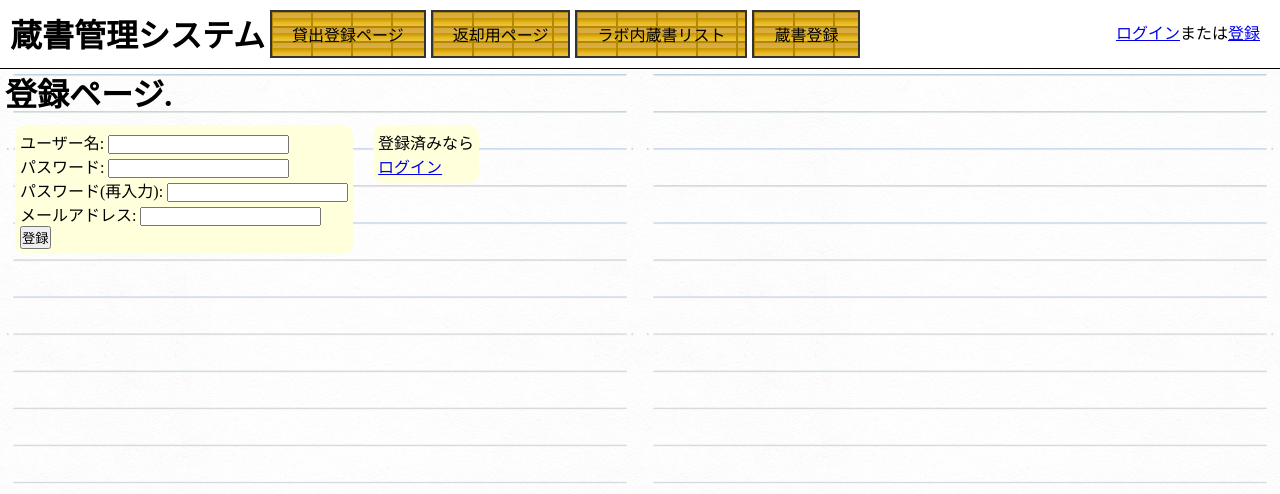
After one commit to isso0424/zosyo, a Django app: page /registration/signup/ in a window 1280 px wide. The commit adds this page. Shown: the top 494 px of the page. Run offline with Django 3.2, Linux system fonts and the light colour scheme.

Commit message:
add account

```diff
--- a/registration/form.py
+++ b/registration/form.py
@@ -1,4 +1,49 @@
 from django import forms
+from django.contrib.auth.models import User
+
+
+class LoginForm(forms.Form):
+    username = forms.CharField(widget=forms.TextInput, label="ユーザー名")
+    password = forms.CharField(widget=forms.PasswordInput, label="パスワード")
+
+
+class SignUpForm(forms.Form):
+    username = forms.CharField(widget=forms.TextInput, label="ユーザー名")
+    enter_password = forms.CharField(widget=forms.PasswordInput, label="パスワード")
+    retype_password = forms.CharField(widget=forms.PasswordInput, label="パスワード(再入力)")
+    email = forms.EmailField(label="メールアドレス")
+
+    def clean_username(self):
+        username = self.cleaned_data.get('username')
+        if User.objects.filter(username=username).exists():
+            raise forms.ValidationError('そのユーザー名は既に使用されています')
+        return username
+
+    def clean_enter_password(self):
+        password = self.cleaned_data.get('enter_password')
+        if len(password) < 5:
+            raise forms.ValidationError('パスワードは5文字以上です')
+        return password
+
+    def e_mail(self):
+        e_mail = self.cleaned_data.get('email')
+        if User.objects.filter(email=e_mail).exists():
+            raise forms.ValidationError('そのメールアドレスは既に使用されています')
+
+    def clean(self):
+        super(SignUpForm, self).clean()
+        password = self.cleaned_data.get('enter_password')
+        retyped = self.cleaned_data.get('retype_password')
+        if password and retyped and (password != retyped):
+            self.add_error('retype_password', 'パスワードが一致しませんでした')
+
+    def save(self):
+        username = self.cleaned_data.get('username')
+        password = self.cleaned_data.get('enter_password')
+        e_mail = self.cleaned_data.get('email')
+        new_user = User.objects.create_user(username=username, email=e_mail)
+        new_user.set_password(password)
+        new_user.save()
 
 
 # formをまとめてあるファイル
@@ -6,23 +51,6 @@ from django import forms
 class RegistFrom(forms.Form):
     # メアド用のform
     # charfieldは文字列を受け取るって意味
-    mail = forms.CharField(
-        # formについてるコメント
-        label="メールアドレスを入力",
-        # formが必須かどうか
-        required=True,
-        # テキストボックス
-        widget=forms.TextInput(),
-        # 最大の長さ
-        max_length=100
-    )
-    # 1度説明したら割愛
-    user = forms.CharField(
-        label="名前を入力",
-        required=True,
-        widget=forms.TextInput(),
-        max_length=20
-    )
     book = forms.CharField(
         label='借りる本の名前',
         required=True,
--- a/registration/templates/base.html
+++ b/registration/templates/base.html
@@ -13,12 +13,19 @@
 <body>
 <!--こっからいつもの-->
     <header id = header>
-    <h1><a id = "title" href="home" style="color:#000;text-decoration:none">蔵書管理システム</a></h1>
+    <h1><a id = "title" href="/registration/home" style="color:#000;text-decoration:none">蔵書管理システム</a></h1>
     <ul>
     <li><a href="/registration/regist" style="color:#000;text-decoration:none" class = "menu">貸出登録ページ</a></li>
     <li><a href="/registration/retur" class="menu" style="color:#000;text-decoration:none">返却用ページ</a></li>
-    <li><a href="/registration/book_list" class="menu" style="color:#000;text-decoration:none">蔵書リスト</a></li>
-    <li><a href="/registration/touroku" class="menu" style="color:#000;text-decoration:none">蔵書登録</a></li></ul></header>
+    <li><a href="/registration/book_list" class="menu" style="color:#000;text-decoration:none">ラボ内蔵書リスト</a></li>
+    <li><a href="/registration/touroku" class="menu" style="color:#000;text-decoration:none">蔵書登録</a></li></ul>
+        {% if not request.user.is_authenticated %}
+        <div style="float:right !important;padding:10px;"><a href="/registration/login">ログイン</a><a>または</a><a href="/registration/signup">登録</a></div>
+    {% else %}
+        <a  style="float:right !important;padding:10px;color:#000;text-decoration:none;" href="/registration/logout"><img style="width:20px; height:20px;" src="{% static 'pictures/logout.png' %}"></img>ログアウト</a>
+    <p style="float:right !important;padding:10px;">ようこそ{{user}}さん</p>
+    {% endif %}
+        </header>
     <div class = "conteiner" id = conteiner>
         <!--この下をページごとに変化させるためにblock contentを使う contentにコンテンツを入れる-->
     {% block content %}
--- /dev/null
+++ b/registration/templates/regist/non_login.html
@@ -0,0 +1,6 @@
+{% extends "base.html" %}
+
+{% block content %}
+<h1>蔵書管理システムを使うにはログインしてください</h1>
+<h3><a href="/registration/home">ホームに戻る</a></h3>
+{% endblock %}
--- /dev/null
+++ b/registration/templates/regist/signup.html
@@ -0,0 +1,11 @@
+{% extends "base.html" %}
+{% block content %}
+<h1>登録ページ.</h1>
+<form action="" method="post" class="form">
+{% csrf_token %}
+{{ form.as_p }}
+<input type="submit" value="登録">
+</form><div class="form">
+<p>登録済みなら</p>
+    <p><a href= "{% url 'regist:login' %}">ログイン</a></p></div>
+{% endblock content %}
--- a/registration/urls.py
+++ b/registration/urls.py
@@ -1,5 +1,7 @@
 from django.conf.urls import url
+from django.urls import path
 from . import views
+from django.contrib.auth import views as auth_views
 # アプリ名を定義
 app_name = "regist"
 # urlの定義
@@ -15,5 +17,8 @@ urlpatterns = (
     # 蔵書登録ページのurl
     url(r'^touroku', views.touroku, name='touroku'),
     # 予約確認ページのurl
-    url(r'^reservation', views.reservation, name='reservation')
+    url(r'^reservation', views.reservation, name='reservation'),
+    url('signup/', views.signup, name='signup'),
+    path('login/', auth_views.LoginView.as_view(template_name='regist/login.html'), name='login'),
+    path('logout/', auth_views.LogoutView.as_view(), name='logout'),
 )
--- a/registration/views.py
+++ b/registration/views.py
@@ -1,7 +1,10 @@
-from django.shortcuts import render, redirect
-from .form import RegistFrom, ReturForm, Who_want, TourokuForm, Book_searchForm
+from django.shortcuts import render, redirect, HttpResponseRedirect
+from .form import RegistFrom, ReturForm, Who_want, TourokuForm, Book_searchForm, SignUpForm, LoginForm
 from .models import Registration, Reservation, Search
 from django.utils import timezone
+from django.contrib.auth import authenticate, login, logout
+from django import http
+from django.contrib import messages
 
 
 # Create your views here.
@@ -13,6 +16,13 @@ from django.utils import timezone
 ########################################################
 # 貸出登録ページのコントローラー
 def index(request):
+    if request.user.is_authenticated:
+        username = str(request.user)
+    else:
+        return render(request, 'regist/non_login.html', {
+            'messages': Registration.objects.filter(status="貸出中"),
+            'next': Registration.objects.exclude(who_want='なし'),
+            'user': None})
     # 予約用のデータベースに値が残ってたら全部消す
     if Reservation.objects.all().exists():
         Reservation.objects.all().delete()
@@ -30,8 +40,8 @@ def index(request):
         regist.day = str(day).split(' ')[0]
         # book,user,mailはformに入力されている内容をform.cleaned_data.get('formの名前')で取得
         regist.book = form.cleaned_data.get('book')
-        regist.user = form.cleaned_data.get('user')
-        regist.mail = form.cleaned_data.get('mail')
+        regist.user = username
+        regist.mail = request.user.email
         # 下２つはリセット用
         regist.status = "貸出中"
         # 入力された本のタイトルがデータベースにあり、借りられていないか判定
@@ -50,7 +60,7 @@ def index(request):
                     return redirect('regist:regist')
                 # 別な人が借りようとしたらｶﾘﾚﾅｲﾖ-ってことを出力
                 else:
-                    d = {'form': form, 'error_reseva': True, 'form2': form2}
+                    d = {'form': form, 'error_reseva': True, 'form2': form2, 'user': username}
             # 予約されてなければそのまま借りる
             else:
                 regist.who_want = 'なし'
@@ -68,10 +78,10 @@ def index(request):
             return redirect('regist:reservation')
         # 予約されてるならそのことを出力
         elif Registration.objects.filter(book=regist.book, status='貸出中').exists():
-            d = {'form': form, 'error_resrva': True, 'form2': form2}
+            d = {'form': form, 'error_resrva': True, 'form2': form2, 'user': username}
         # ここまで来たら本がないってエラー出す
         else:
-            d = {'form': form, 'error': True, 'form2': form2}
+            d = {'form': form, 'error': True, 'form2': form2, 'user': username}
     # 検索用フォームに値が入力されているかを判定
     elif form2.is_valid():
         # 入力された本を.cleaned_data.get('books_search')してbooks_searchに挿入
@@ -137,28 +147,43 @@ def index(request):
                 ok = False
         if ok:
             # searchにTrueを送り、htmlのif文に利用,search_resultにすべての検索結果をぶち込む
-            d = {'form': form, 'form2': form2, 'search': True, 'search_result': Search.objects.all()}
+            d = {'form': form, 'form2': form2, 'search': True, 'search_result': Search.objects.all(), 'user': username}
         # 検索ワードに対応するものがなければその旨をsearch_errorでhtmlに反映
         else:
-            d = {'form': form, 'form2': form2, 'search_error': True}
+            d = {'form': form, 'form2': form2, 'search_error': True, 'user': username}
     # ページ読み込み時に表示するもの
     else:
-        d = {'form': form, 'form2': form2}
+        d = {'form': form, 'form2': form2, 'user': username}
     # htmlにdをぶちこんでhtmlを操作
     return render(request, 'regist/regist.html', d)
 
 
 # トップページのコントローラー
 def home(request):
+    if request.user.is_authenticated:
+        username = str(request.user)
+        print(request.user.email)
+    else:
+        return render(request, 'regist/home.html', {
+            'messages': Registration.objects.filter(status="貸出中"),
+            'next': Registration.objects.exclude(who_want='なし'),
+            'user': None})
     # 'messages'に貸出中の本を,'next'に予約されている本の一覧を表示
     d = {'messages': Registration.objects.filter(status="貸出中"),
-         'next': Registration.objects.exclude(who_want='なし')}
+         'next': Registration.objects.exclude(who_want='なし'),
+         'user': username}
     # indexといっしょ
     return render(request, 'regist/home.html', d)
 
 
 # 返却ページのコントローラ－
 def retur(request):
+    if request.user.is_authenticated:
+        username = str(request.user)
+    else:
+        return render(request, 'regist/non_login.html', {'messages': Registration.objects.filter(status="貸出中"),
+         'next': Registration.objects.exclude(who_want='なし'),
+         'user': None})
     # formは返却用のReturFormを使用
     form = ReturForm(request.POST or None)
     # formに値が入力されていたらTrue
@@ -182,7 +207,8 @@ def retur(request):
                 Registration.objects.filter(book=regist.book).delete()
                 # データベースの作り直し
                 Registration.objects.create(book=regist.book, user=regist.user, day=regist.day,
-                                            status=regist.status, mail=regist.mail, who_want=regist.who_want['who_want'])
+                                            status=regist.status, mail=regist.mail,
+                                            who_want=regist.who_want['who_want'])
             # 予約されてない場合の操作
             else:
                 # その本のデータベースの削除
@@ -193,23 +219,36 @@ def retur(request):
             # どっちにせよ返却したあとリダイレクトしてフォームをリセット
             return redirect('regist:retur')
         else:
-            d = {'form': form, 'error': True}
+            d = {'form': form, 'error': True, "user": username, 'borrow': True}
+    elif Registration.objects.filter(user=username).exists():
+        d = {'form': form, 'user': username, 'borrow': True,
+             'borrowing': Registration.objects.filter(user=username)}
     else:
-        d = {'form': form}
+        d = {'form': form, "user": username}
     # おまじない
     return render(request, 'regist/retur.html', d)
 
 
 # 蔵書一覧の関数
 def book_list(request):
+    if request.user.is_authenticated:
+        username = str(request.user)
     # ラボ内にある本をIn_labとしてhtmlで使用
-    d = {'In_lab': Registration.objects.filter(status="ラボ内")}
+        d = {'In_lab': Registration.objects.filter(status="ラボ内"), "user": username}
+    else:
+        d = {'In_lab': Registration.objects.filter(status="ラボ内")}
     # おまじない
     return render(request, 'regist/book_list.html', d)
 
 
 # 蔵書登録ページ
 def touroku(request):
+    if request.user.is_authenticated:
+        username = str(request.user)
+    else:
+        return render(request, 'regist/non_login.html', {'messages': Registration.objects.filter(status="貸出中"),
+         'next': Registration.objects.exclude(who_want='なし'),
+         'user': None})
     # formは登録用のTourokuFormを使用
     form = TourokuForm(request.POST or None)
     # フォームが埋まってるときにsubmitされたらTrue
@@ -232,14 +271,20 @@ def touroku(request):
             )
             return redirect('regist:touroku')
         else:
-            d = {'form': form, 'error': True}
+            d = {'form': form, 'error': True, "user": username}
     else:
-        d = {'form': form}
+        d = {'form': form, "user": username}
     return render(request, 'regist/touroku.html', d)
 
 
 # 予約催促用
 def reservation(request):
+    if request.user.is_authenticated:
+        username = str(request.user)
+    else:
+        return render(request, 'regist/non_login.html', {'messages': Registration.objects.filter(status="貸出中"),
+         'next': Registration.objects.exclude(who_want='なし'),
+         'user': None})
     # formは予約ページのフォームのWho_wantを使用
     form = Who_want(request.POST or None)
     # indexの予約の分岐でぶち込まれたユーザー名と予約する本を変数にぶち込む
@@ -274,6 +319,19 @@ def reservation(request):
     # dに予約する本とformをぶちこむ
     d = {'reser_book': wt,
          'form': form,
+         "user": username
          }
     # おまじない
     return render(request, 'regist/reservation.html', d)
+
+
+def signup(request):
+    if request.method == 'POST':
+        form = SignUpForm(request.POST)
+        if form.is_valid():
+            form.save()
+            return redirect('regist:home')
+    else:
+        form = SignUpForm()
+    context = {'form': form}
+    return render(request, 'regist/signup.html', context)
--- a/zosyo/settings.py
+++ b/zosyo/settings.py
@@ -114,7 +114,9 @@ USE_L10N = True
 
 USE_TZ = True
 
-
+LOGIN_URL = 'regist:login'
+LOGIN_REDIRECT_URL = 'regist:home'
+LOGOUT_REDIRECT_URL = 'regist:home'
 # Static files (CSS, JavaScript, Images)
 # https://docs.djangoproject.com/en/2.2/howto/static-files/
 
--- a/zosyo/urls.py
+++ b/zosyo/urls.py
@@ -15,8 +15,9 @@ Including another URLconf
 """
 from django.contrib import admin
 from django.urls import path,include
-
+from django.conf import settings
+from registration import views as regist_views
 urlpatterns = [
     path('admin/', admin.site.urls),
-    path('registration/', include('registration.urls',namespace="regist"))
+    path('registration/', include('registration.urls',namespace="regist")),
 ]
```
Also changed, not shown: registration/templates/regist/logged_out.html (added, +9 -0 lines), registration/templates/regist/login.html (added, +26 -0 lines), registration/templates/regist/regist.html (+0 -10 lines), registration/templates/regist/retur.html (+19 -1 lines), db.sqlite3.
